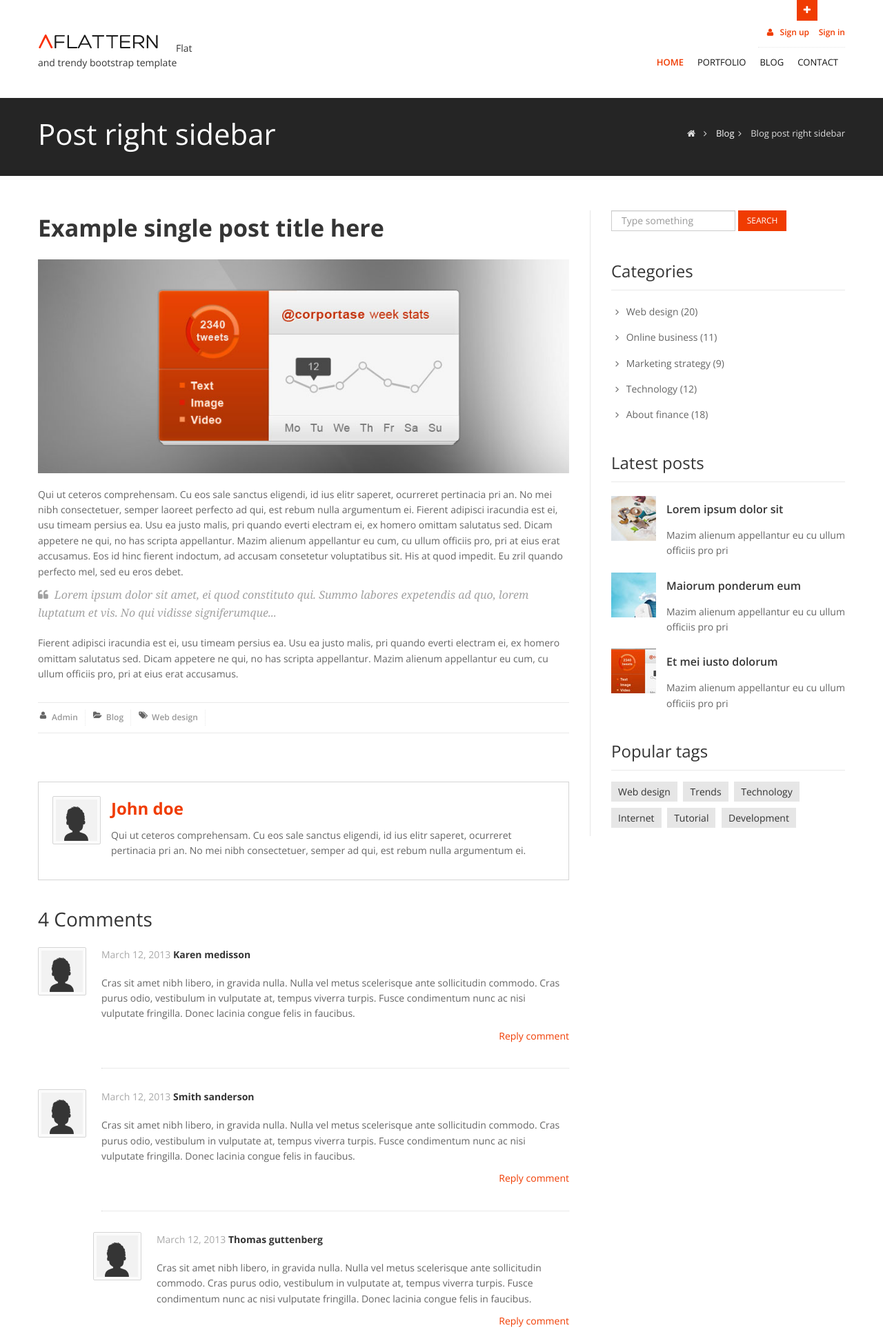
After one commit to gurnitha/2022-django-blog-flattern, a Django app: page /post/1/ in a window 1280 px wide. The commit adds this page. Shown: the top 1928 px of the page at 69% size. Run offline with Django 3.2, Linux system fonts and the light colour scheme; some libraries are stand-ins or nearby versions.

Commit message:
7. Setting Views, Templates, and Urls for single post page

```diff
--- a/apps/blog/templates/blog/posts.html
+++ b/apps/blog/templates/blog/posts.html
@@ -11,14 +11,14 @@
         <div class="row">
           <div class="span4">
             <div class="inner-heading">
-              <h2>Blog left sidebar</h2>
+              <h2>Blog right sidebar</h2>
             </div>
           </div>
           <div class="span8">
             <ul class="breadcrumb">
               <li><a href="#"><i class="icon-home"></i></a><i class="icon-angle-right"></i></li>
               <li><a href="#">Blog</a><i class="icon-angle-right"></i></li>
-              <li class="active">Blog with left sidebar</li>
+              <li class="active">Blog with right sidebar</li>
             </ul>
           </div>
         </div>
@@ -33,7 +33,7 @@
                 <div class="span8">
                   <div class="post-image">
                     <div class="post-heading">
-                      <h3><a href="#">This is an example of standard post format</a></h3>
+                      <h3><a href="{% url 'blog:single' %}">This is an example of standard post format</a></h3>
                     </div>
                     <img src="{% static 'img/dummies/blog/img1.jpg' %}" alt="" />
                   </div>
--- /dev/null
+++ b/apps/blog/templates/blog/single.html
@@ -0,0 +1,205 @@
+{% extends 'base.html' %}
+{% load static %}
+
+{% block title %}Single Post{% endblock title %}
+
+
+{% block content %}
+
+    <section id="inner-headline">
+      <div class="container">
+        <div class="row">
+          <div class="span4">
+            <div class="inner-heading">
+              <h2>Post right sidebar</h2>
+            </div>
+          </div>
+          <div class="span8">
+            <ul class="breadcrumb">
+              <li><a href="#"><i class="icon-home"></i></a><i class="icon-angle-right"></i></li>
+              <li><a href="#">Blog</a><i class="icon-angle-right"></i></li>
+              <li class="active">Blog post right sidebar</li>
+            </ul>
+          </div>
+        </div>
+      </div>
+    </section>
+    <section id="content">
+      <div class="container">
+        <div class="row">
+          <div class="span8">
+            <article>
+              <div class="row">
+                <div class="span8">
+                  <div class="post-image">
+                    <div class="post-heading">
+                      <h3><a href="#">Example single post title here</a></h3>
+                    </div>
+                    <img src="{% static 'img/dummies/blog/img1.jpg' %}" alt="" />
+                  </div>
+                  <p>
+                    Qui ut ceteros comprehensam. Cu eos sale sanctus eligendi, id ius elitr saperet, ocurreret pertinacia pri an. No mei nibh consectetuer, semper laoreet perfecto ad qui, est rebum nulla argumentum ei. Fierent adipisci iracundia est ei, usu timeam persius
+                    ea. Usu ea justo malis, pri quando everti electram ei, ex homero omittam salutatus sed. Dicam appetere ne qui, no has scripta appellantur. Mazim alienum appellantur eu cum, cu ullum officiis pro, pri at eius erat accusamus. Eos id
+                    hinc fierent indoctum, ad accusam consetetur voluptatibus sit. His at quod impedit. Eu zril quando perfecto mel, sed eu eros debet.
+                  </p>
+                  <blockquote>
+                    <i class="icon-quote-left"></i> Lorem ipsum dolor sit amet, ei quod constituto qui. Summo labores expetendis ad quo, lorem luptatum et vis. No qui vidisse signiferumque...
+                  </blockquote>
+                  <p>
+                    Fierent adipisci iracundia est ei, usu timeam persius ea. Usu ea justo malis, pri quando everti electram ei, ex homero omittam salutatus sed. Dicam appetere ne qui, no has scripta appellantur. Mazim alienum appellantur eu cum, cu ullum officiis pro, pri
+                    at eius erat accusamus.
+                  </p>
+                  <div class="bottom-article">
+                    <ul class="meta-post">
+                      <li><i class="icon-user"></i><a href="#"> Admin</a></li>
+                      <li><i class="icon-folder-open"></i><a href="#"> Blog</a></li>
+                      <li><i class="icon-tags"></i><a href="#">Web design</a></li>
+                    </ul>
+                  </div>
+                </div>
+              </div>
+            </article>
+            <!-- author info -->
+            <div class="about-author">
+              <a href="#" class="thumbnail align-left"><img src="{% static 'img/avatar.png' %}" alt="" /></a>
+              <h5><strong><a href="#">John doe</a></strong></h5>
+              <p>
+                Qui ut ceteros comprehensam. Cu eos sale sanctus eligendi, id ius elitr saperet, ocurreret pertinacia pri an. No mei nibh consectetuer, semper ad qui, est rebum nulla argumentum ei.
+              </p>
+            </div>
+            <div class="comment-area">
+              <h4>4 Comments</h4>
+              <div class="media">
+                <a href="#" class="thumbnail pull-left"><img src="{% static 'img/avatar.png' %}" alt="" /></a>
+                <div class="media-body">
+                  <div class="media-content">
+                    <h6><span>March 12, 2013</span> Karen medisson</h6>
+                    <p>
+                      Cras sit amet nibh libero, in gravida nulla. Nulla vel metus scelerisque ante sollicitudin commodo. Cras purus odio, vestibulum in vulputate at, tempus viverra turpis. Fusce condimentum nunc ac nisi vulputate fringilla. Donec lacinia congue felis in faucibus.
+                    </p>
+                    <a href="#" class="align-right">Reply comment</a>
+                  </div>
+                </div>
+              </div>
+              <div class="media">
+                <a href="#" class="thumbnail pull-left"><img src="{% static 'img/avatar.png' %}" alt="" /></a>
+                <div class="media-body">
+                  <div class="media-content">
+                    <h6><span>March 12, 2013</span> Smith sanderson</h6>
+                    <p>
+                      Cras sit amet nibh libero, in gravida nulla. Nulla vel metus scelerisque ante sollicitudin commodo. Cras purus odio, vestibulum in vulputate at, tempus viverra turpis. Fusce condimentum nunc ac nisi vulputate fringilla. Donec lacinia congue felis in faucibus.
+                    </p>
+                    <a href="#" class="align-right">Reply comment</a>
+                  </div>
+                  <div class="media">
+                    <a href="#" class="thumbnail pull-left"><img src="{% static 'img/avatar.png' %}" alt="" /></a>
+                    <div class="media-body">
+                      <div class="media-content">
+                        <h6><span>March 12, 2013</span> Thomas guttenberg</h6>
+                        <p>
+                          Cras sit amet nibh libero, in gravida nulla. Nulla vel metus scelerisque ante sollicitudin commodo. Cras purus odio, vestibulum in vulputate at, tempus viverra turpis. Fusce condimentum nunc ac nisi vulputate fringilla. Donec lacinia congue felis in faucibus.
+                        </p>
+                        <a href="#" class="align-right">Reply comment</a>
+                      </div>
+                    </div>
+                  </div>
+                </div>
+              </div>
+              <div class="media">
+                <a href="#" class="thumbnail pull-left"><img src="{% static 'img/avatar.png' %}" alt="" /></a>
+                <div class="media-body">
+                  <div class="media-content">
+                    <h6><span>March 12, 2013</span> Vicky lumora</h6>
+                    <p>
+                      Cras sit amet nibh libero, in gravida nulla. Nulla vel metus scelerisque ante sollicitudin commodo. Cras purus odio, vestibulum in vulputate at, tempus viverra turpis. Fusce condimentum nunc ac nisi vulputate fringilla. Donec lacinia congue felis in faucibus.
+                    </p>
+                    <a href="#" class="align-right">Reply comment</a>
+                  </div>
+                </div>
+              </div>
+              <h4>Leave your comment</h4>
+              <form id="commentform" action="#" method="post" name="comment-form">
+                <div class="row">
+                  <div class="span4">
+                    <input type="text" placeholder="* Enter your full name" />
+                  </div>
+                  <div class="span4">
+                    <input type="text" placeholder="* Enter your email address" />
+                  </div>
+                  <div class="span4 margintop10">
+                    <input type="text" placeholder="Enter your website" />
+                  </div>
+                  <div class="span8 margintop10">
+                    <p>
+                      <textarea rows="12" class="input-block-level" placeholder="*Your comment here"></textarea>
+                    </p>
+                    <p>
+                      <button class="btn btn-theme margintop10" type="submit">Submit comment</button>
+                    </p>
+                  </div>
+                </div>
+              </form>
+            </div>
+          </div>
+          <div class="span4">
+            <aside class="right-sidebar">
+              <div class="widget">
+                <form class="form-search">
+                  <input placeholder="Type something" type="text" class="input-medium search-query">
+                  <button type="submit" class="btn btn-square btn-theme">Search</button>
+                </form>
+              </div>
+              <div class="widget">
+                <h5 class="widgetheading">Categories</h5>
+                <ul class="cat">
+                  <li><i class="icon-angle-right"></i><a href="#">Web design</a><span> (20)</span></li>
+                  <li><i class="icon-angle-right"></i><a href="#">Online business</a><span> (11)</span></li>
+                  <li><i class="icon-angle-right"></i><a href="#">Marketing strategy</a><span> (9)</span></li>
+                  <li><i class="icon-angle-right"></i><a href="#">Technology</a><span> (12)</span></li>
+                  <li><i class="icon-angle-right"></i><a href="#">About finance</a><span> (18)</span></li>
+                </ul>
+              </div>
+              <div class="widget">
+                <h5 class="widgetheading">Latest posts</h5>
+                <ul class="recent">
+                  <li>
+                    <img src="{% static 'img/dummies/blog/65x65/thumb1.jpg' %}" class="pull-left" alt="" />
+                    <h6><a href="#">Lorem ipsum dolor sit</a></h6>
+                    <p>
+                      Mazim alienum appellantur eu cu ullum officiis pro pri
+                    </p>
+                  </li>
+                  <li>
+                    <img src="{% static 'img/dummies/blog/65x65/thumb2.jpg' %}" class="pull-left" alt="" />
+                    <h6><a href="#">Maiorum ponderum eum</a></h6>
+                    <p>
+                      Mazim alienum appellantur eu cu ullum officiis pro pri
+                    </p>
+                  </li>
+                  <li>
+                    <img src="{% static 'img/dummies/blog/65x65/thumb3.jpg' %}" class="pull-left" alt="" />
+                    <h6><a href="#">Et mei iusto dolorum</a></h6>
+                    <p>
+                      Mazim alienum appellantur eu cu ullum officiis pro pri
+                    </p>
+                  </li>
+                </ul>
+              </div>
+              <div class="widget">
+                <h5 class="widgetheading">Popular tags</h5>
+                <ul class="tags">
+                  <li><a href="#">Web design</a></li>
+                  <li><a href="#">Trends</a></li>
+                  <li><a href="#">Technology</a></li>
+                  <li><a href="#">Internet</a></li>
+                  <li><a href="#">Tutorial</a></li>
+                  <li><a href="#">Development</a></li>
+                </ul>
+              </div>
+            </aside>
+          </div>
+        </div>
+      </div>
+    </section>
+
+{% endblock content %}
--- a/apps/blog/urls.py
+++ b/apps/blog/urls.py
@@ -10,4 +10,5 @@ app_name = 'blog'
 
 urlpatterns = [
     path('posts/', posts, name='posts'),
+    path('post/1/', single, name='single'),
 ]
--- a/apps/blog/views.py
+++ b/apps/blog/views.py
@@ -6,6 +6,11 @@ from django.shortcuts import render
 # Create your views here.
 
 
-# Homepage view
+# Post view
 def posts(request):
 	return render(request, 'blog/posts.html')
+
+
+# Single view
+def single(request):
+	return render(request, 'blog/single.html')
```
Also changed, not shown: README.md.
